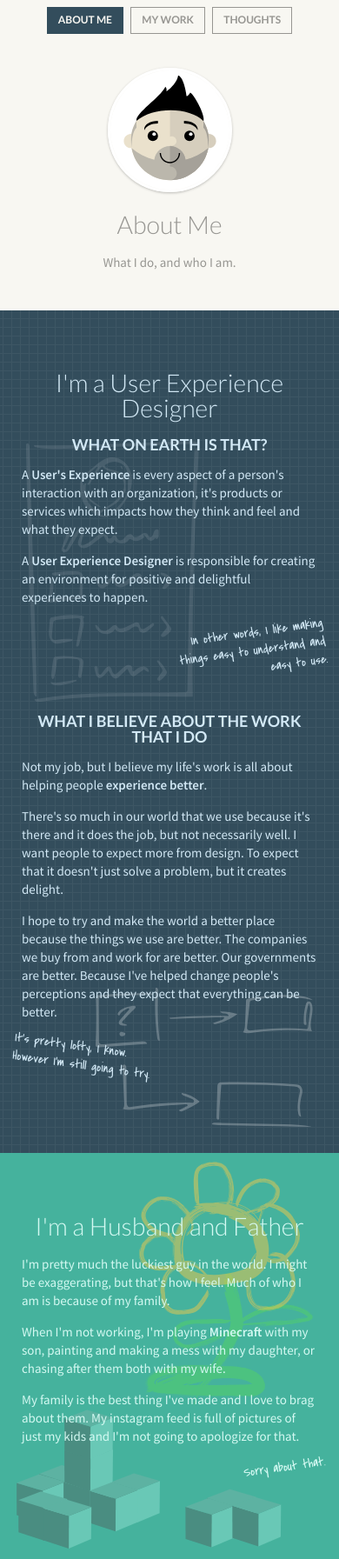
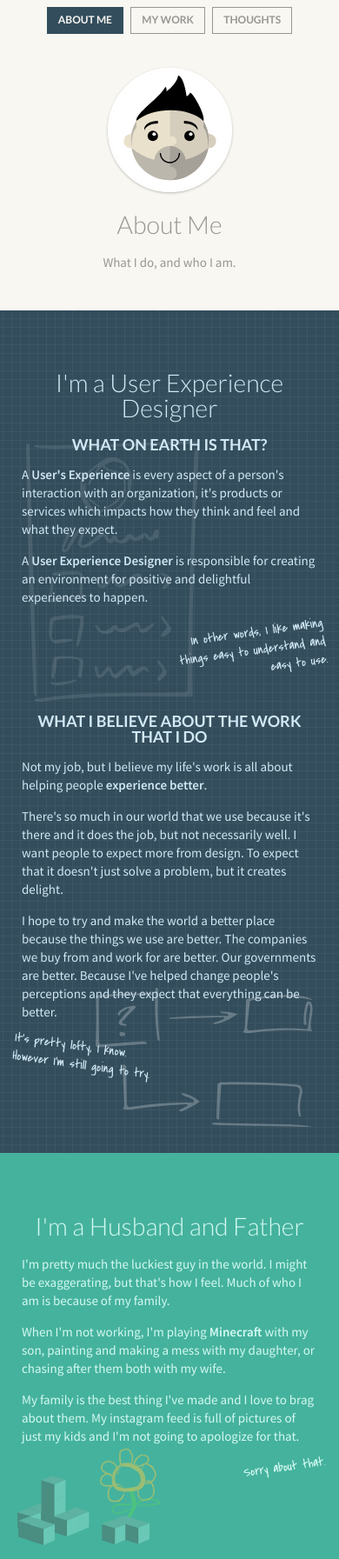
Before and after one commit to devonmitton/devonmitton.github.io, a Jekyll site: the page built from is.html, in a window 390 px wide. Shown: the whole page at 87% size. Built offline with Jekyll 4.4.1, drawn with Linux system fonts in a browser that asks for light colours.

Commit message:
some minor CSS polish on the About Me page

```diff
--- a/assets/stylesheets/me.css
+++ b/assets/stylesheets/me.css
@@ -382,14 +382,14 @@ ul, ol {
 .husband-father {
   background-color:    #45b29d;
   color:               #d4f9f2;
-  background-image:    url(img/background.flower.svg),
-                       url(img/background.minecraft.svg);
-  background-position: top 10px right 30px,
-                       bottom 0px left 10%;
+  background-image:    url(img/background.minecraft.svg),
+                       url(img/background.flower.svg);
+  background-position: bottom 0px left 10%,
+                       top 10px right 30px;
   background-repeat:   no-repeat,
                        no-repeat;
-  background-size:     200px 280px,
-                       400px 200px;}
+  background-size:     400px 200px,
+                       200px 280px;}
   .husband-father a:hover,
   .husband-father a:active {
     background-color: #fff;
@@ -442,8 +442,6 @@ ul, ol {
 .project.cabelas header { background-color: #5D6B0F; background-image: url(img/background.cabelas-header.jpg); }
 .project.cargill header { background-color: #638C1C; background-image: url(img/background.cargill-header.jpg); }
 .project.ecampus header { background-color: #FDB813; background-image: url(img/background.ecampus-header.jpg);}
-
-
 
 .stat {
   position: relative;
@@ -533,6 +531,14 @@ ul, ol {
   .stat .delta   {  left: 70px; }
   .stat .details {  left: 70px; top: 35px;  }
 
+  .husband-father {
+    background-position: bottom 10px left 10px,
+                         bottom -40px right 100px;
+    background-size:     300px 150px,
+                         150px 210px;
+
+  }
+
 }
 
 @media screen and (max-width: 400px) {
@@ -547,6 +553,13 @@ ul, ol {
   .whimsy.left  {  left: -10px;}
 
   .stat .details { font-weight: normal; }
+
+  .husband-father {
+    background-position: bottom 10px left 10px,
+                         bottom 23px left 115px;
+    background-size:     200px 100px,
+                         70px 110px;
+  }
 
 }
 
@@ -573,5 +586,4 @@ ul, ol {
 
   .stat { width: 220px;}
 
-
 }
```
Also changed, not shown: _build/assets/stylesheets/me.css (+21 -9 lines), _build/sitemap.xml (+4 -4 lines).
